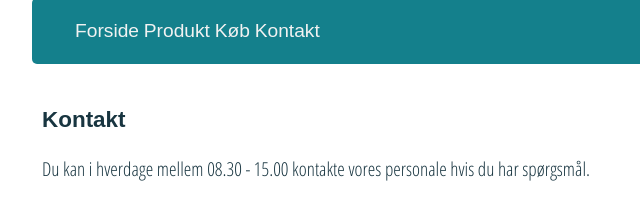
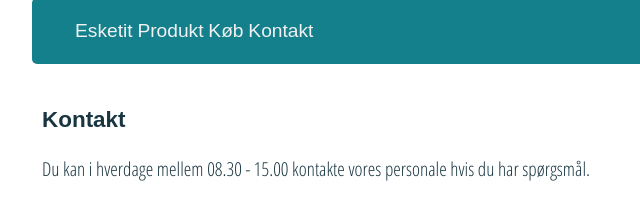
Before and after one commit to emil9442/bottleup, a plain HTML site: page Desktop/bottleup/kontakt.html in a window 1280 px wide. Shown: the top 218 px of the page, 96-736 px from the left. Drawn offline with Linux system fonts and the light colour scheme; a web font is replaced by a local one.

Commit message:
forsidenavn

```diff
--- a/Desktop/bottleup/kontakt.html
+++ b/Desktop/bottleup/kontakt.html
@@ -17,7 +17,7 @@
 
                 <nav class="main-nav">
                         <ul>
-                            <li><a href="index.html">Forside</a></li>
+                            <li><a href="index.html">Esketit</a></li>
                             <li><a href="produkt.html">Produkt</a></li>
                             <li><a href="kob.html">Køb</a></li>
                             <li><a href="kontakt.html">Kontakt</a></li>
```
